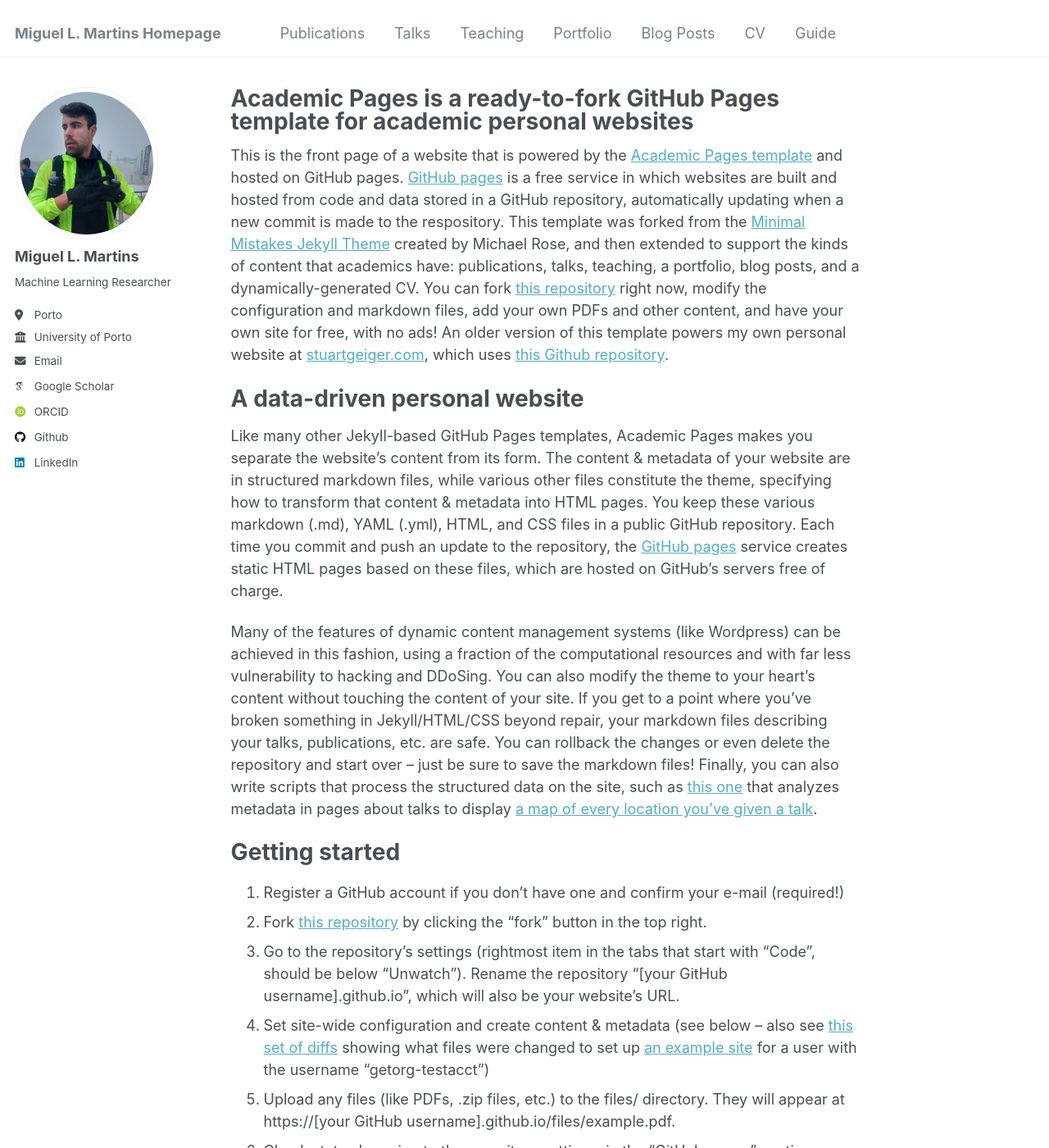
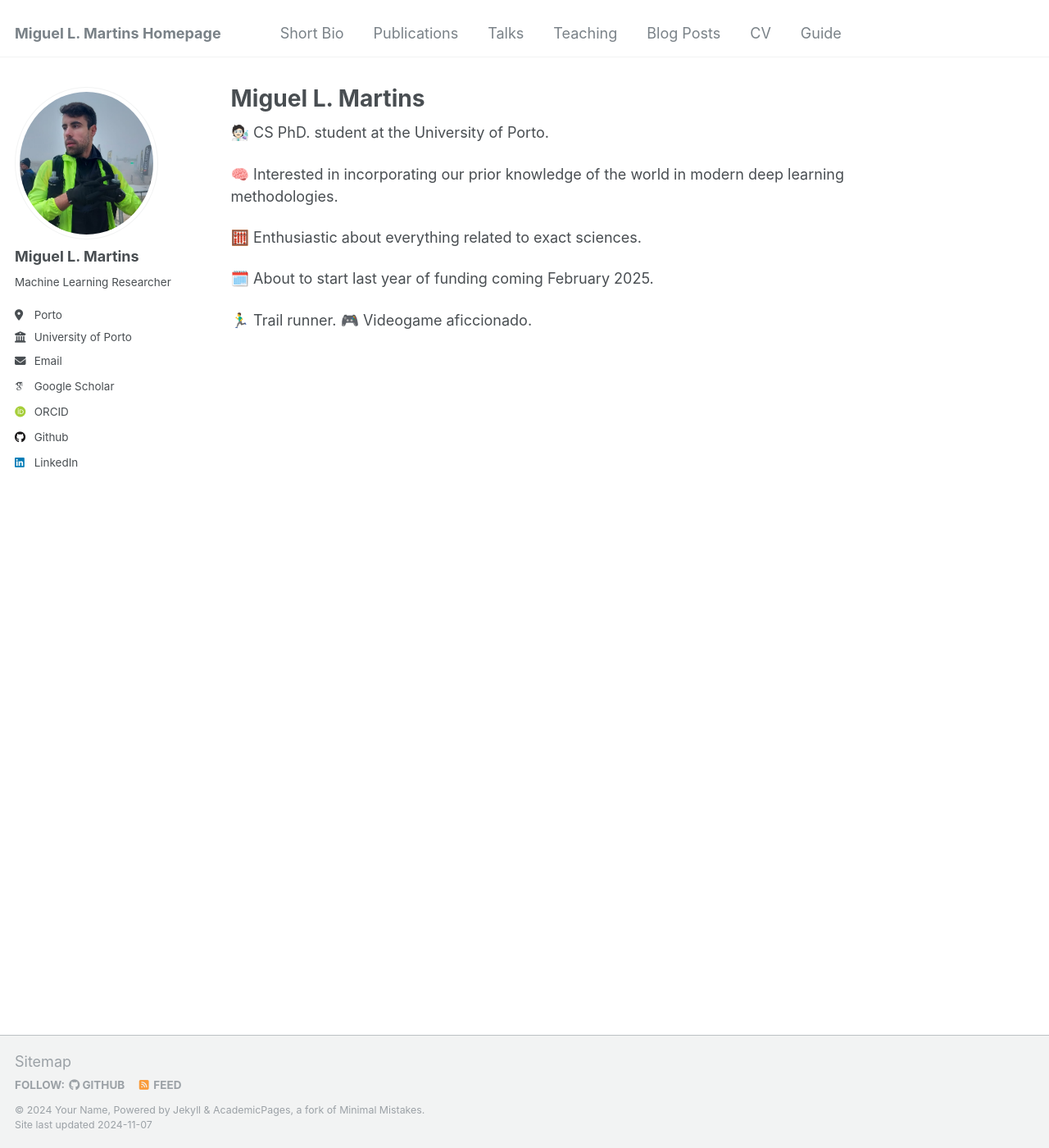
Before and after one commit to miguelmartins/miguelmartins.github.io, a Jekyll site: the page built from _pages/about.md, in a window 1280 px wide and 1400 px high. Shown: the whole window at 82% size. Built offline with Jekyll 4.4.1, drawn with Linux system fonts in a browser that asks for light colours; some web fonts are replaced; some of the changed text lies outside the part shown.

Commit message:
Update with short bio

```diff
--- a/_data/navigation.yml
+++ b/_data/navigation.yml
@@ -5,6 +5,9 @@
 # prevent it from being included in the site.
 
 main:
+  - title: "Short Bio"
+    url: /bio/
+
   - title: "Publications"
     url: /publications/
 
@@ -14,8 +17,7 @@ main:
   - title: "Teaching"
     url: /teaching/
 
-  - title: "Portfolio"
-    url: /portfolio/
+
 
   - title: "Blog Posts"
     url: /year-archive/
--- a/_pages/about.md
+++ b/_pages/about.md
@@ -1,13 +1,25 @@
 ---
 permalink: /
-title: "Academic Pages is a ready-to-fork GitHub Pages template for academic personal websites"
+title: "Miguel L. Martins"
 author_profile: true
 redirect_from:
   - /about/
   - /about.html
 ---
 
-This is the front page of a website that is powered by the [Academic Pages template](https://github.com/academicpages/academicpages.github.io) and hosted on GitHub pages. [GitHub pages](https://pages.github.com) is a free service in which websites are built and hosted from code and data stored in a GitHub repository, automatically updating when a new commit is made to the respository. This template was forked from the [Minimal Mistakes Jekyll Theme](https://mmistakes.github.io/minimal-mistakes/) created by Michael Rose, and then extended to support the kinds of content that academics have: publications, talks, teaching, a portfolio, blog posts, and a dynamically-generated CV. You can fork [this repository](https://github.com/academicpages/academicpages.github.io) right now, modify the configuration and markdown files, add your own PDFs and other content, and have your own site for free, with no ads! An older version of this template powers my own personal website at [stuartgeiger.com](http://stuartgeiger.com), which uses [this Github repository](https://github.com/staeiou/staeiou.github.io).
+🧑🏻‍🔬 CS PhD. student at the University of Porto.
+
+🧠 Interested in incorporating our prior knowledge of the world in modern deep learning methodologies.
+
+🧮 Enthusiastic about everything related to exact sciences.
+
+🗓️ About to start last year of funding coming February 2025.
+
+🏃‍♂️ Trail runner. 🎮 Videogame aficcionado.
+
+<!-- Recently I have been interested in looking at this problems from the lense of compressed sensing and inverse imaging and to study implications in self-supervised cases. That is to say, how many guarantess can be guarantee assuming the data may be aptly described with few parameter that may  -->
+
+<!-- This is the front page of a website that is powered by the [Academic Pages template](https://github.com/academicpages/academicpages.github.io) and hosted on GitHub pages. [GitHub pages](https://pages.github.com) is a free service in which websites are built and hosted from code and data stored in a GitHub repository, automatically updating when a new commit is made to the respository. This template was forked from the [Minimal Mistakes Jekyll Theme](https://mmistakes.github.io/minimal-mistakes/) created by Michael Rose, and then extended to support the kinds of content that academics have: publications, talks, teaching, a portfolio, blog posts, and a dynamically-generated CV. You can fork [this repository](https://github.com/academicpages/academicpages.github.io) right now, modify the configuration and markdown files, add your own PDFs and other content, and have your own site for free, with no ads! An older version of this template powers my own personal website at [stuartgeiger.com](http://stuartgeiger.com), which uses [this Github repository](https://github.com/staeiou/staeiou.github.io).
 
 A data-driven personal website
 ======
@@ -22,9 +34,9 @@ Getting started
 1. Go to the repository's settings (rightmost item in the tabs that start with "Code", should be below "Unwatch"). Rename the repository "[your GitHub username].github.io", which will also be your website's URL.
 1. Set site-wide configuration and create content & metadata (see below -- also see [this set of diffs](http://archive.is/3TPas) showing what files were changed to set up [an example site](https://getorg-testacct.github.io) for a user with the username "getorg-testacct")
 1. Upload any files (like PDFs, .zip files, etc.) to the files/ directory. They will appear at https://[your GitHub username].github.io/files/example.pdf.
-1. Check status by going to the repository settings, in the "GitHub pages" section
+1. Check status by going to the repository settings, in the "GitHub pages" section -->
 
-Site-wide configuration
+<!-- Site-wide configuration
 ------
 The main configuration file for the site is in the base directory in [_config.yml](https://github.com/academicpages/academicpages.github.io/blob/master/_config.yml), which defines the content in the sidebars and other site-wide features. You will need to replace the default variables with ones about yourself and your site's github repository. The configuration file for the top menu is in [_data/navigation.yml](https://github.com/academicpages/academicpages.github.io/blob/master/_data/navigation.yml). For example, if you don't have a portfolio or blog posts, you can remove those items from that navigation.yml file to remove them from the header.
 
@@ -46,4 +58,4 @@ Example: editing a markdown file for a talk
 
 For more info
 ------
-More info about configuring Academic Pages can be found in [the guide](https://academicpages.github.io/markdown/). The [guides for the Minimal Mistakes theme](https://mmistakes.github.io/minimal-mistakes/docs/configuration/) (which this theme was forked from) might also be helpful.
+More info about configuring Academic Pages can be found in [the guide](https://academicpages.github.io/markdown/). The [guides for the Minimal Mistakes theme](https://mmistakes.github.io/minimal-mistakes/docs/configuration/) (which this theme was forked from) might also be helpful. -->
--- a/_pages/portfolio.html
+++ b/_pages/bio.html
@@ -1,10 +1,9 @@
 ---
 layout: archive
-title: "Portfolio"
-permalink: /portfolio/
+title: "Short Bio"
+permalink: /bio/
 author_profile: true
 ---
-
 {% include base_path %}
 
 
--- /dev/null
+++ b/_pages/bio.md
@@ -0,0 +1,16 @@
+---
+title: "Short bio"
+permalink: /bio/
+author_profile: true
+redirect_from:
+  - /bio/
+  - /bio.html
+---
+
+I had the pleasure to work in many cool fields. My master thesis was devoted to the algorithmic side of Network Science, i.e. pattern matching and counting, specifically on the [subgraph isomorphism problem](https://en.wikipedia.org/wiki/Subgraph_isomorphism_problem#:~:text=Subgraph%20isomorphism%20is%20a%20generalization%20of%20the%20graph%20isomorphism%20problem,G%20and%20H%20is%20true.).
+
+I then decided to give industry a try and was a data scientist for about a year and half. This was an exciting time as Transformers had just made their debut so I had the opportunity to learn and apply these architectures first hand. Their mysterious performance also made me realize where I stood in terms of the [Dunning-Kruger effect](https://en.wikipedia.org/wiki/Dunning%E2%80%93Kruger_effect) and motivated me to double down on my studies.
+
+Since 2020 I started my PhD. Computer Science at the [University of Porto](https://www.up.pt/portal/en/).  The main jist of my thesis centers around inductive priors that capture our empirical knowledge of some phenomena with data-driven models, very much in the line of [Model-based deep learning](https://ieeexplore.ieee.org/stamp/stamp.jsp?arnumber=9934915). Examples span from Markov chains that model the regular ticking of the heart, to the fractal character of pathological phenomena as observed in several Medical Imaging modalities.
+
+Currently I have set my gaze in self-supervised learning. Everyday I become more convinced that reality can be codified with few parameters. *But how few? At what cost?*
```
